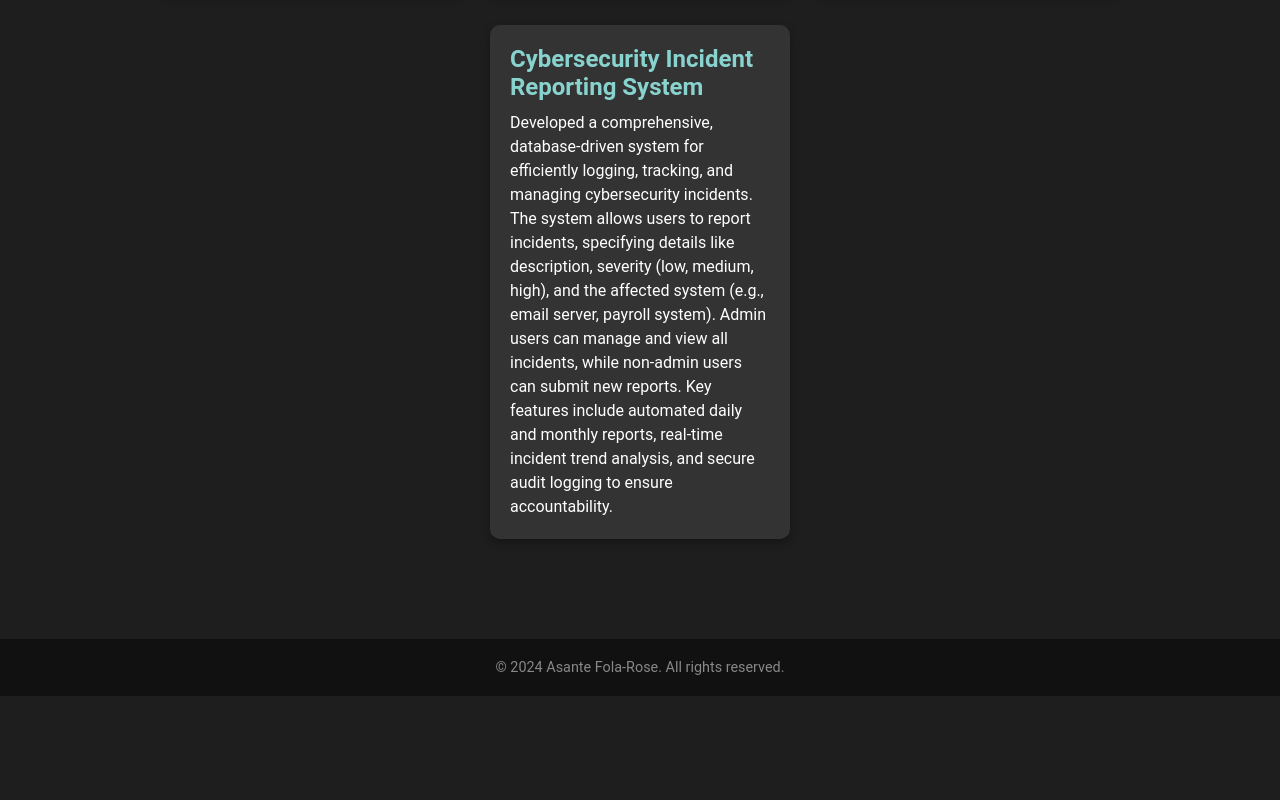
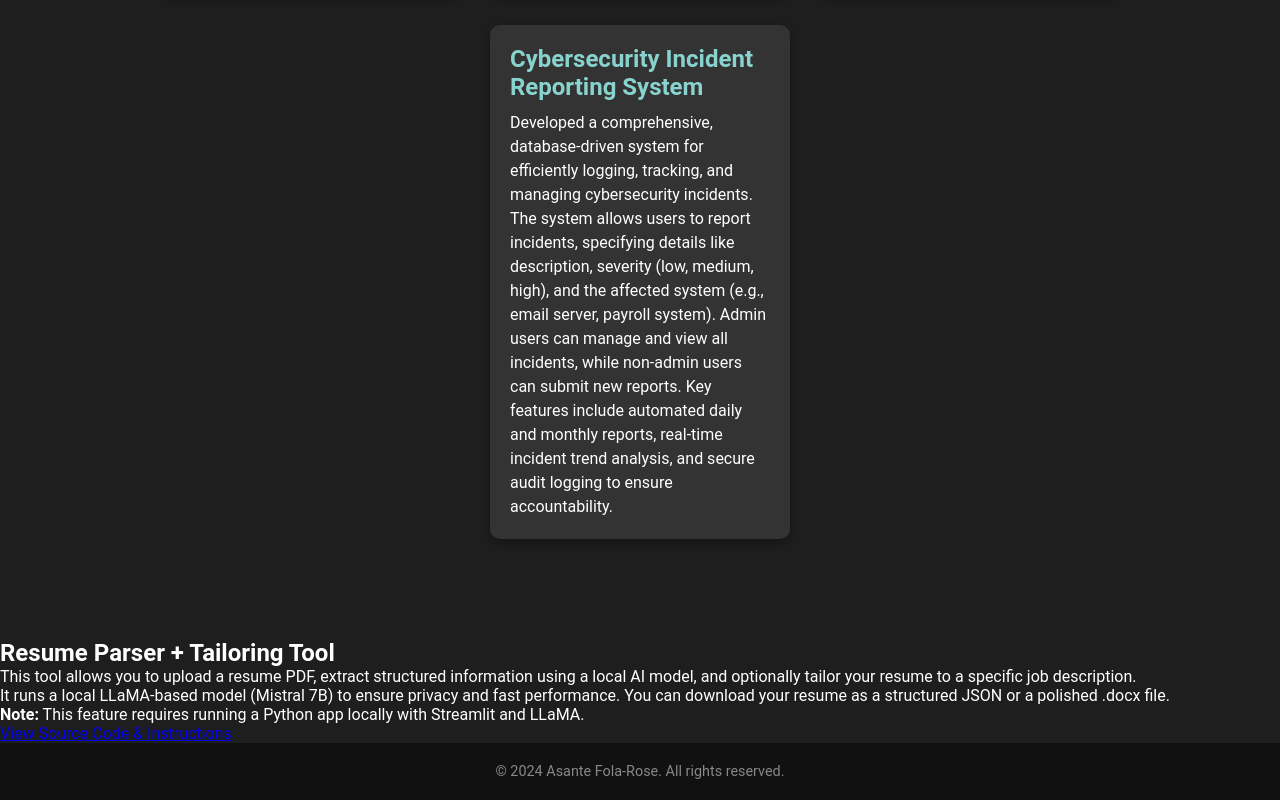
Before and after one commit to SleepyAFR/portfolio, a plain HTML site: page index.html in a window 1280 px wide. Shown: the part 1943-2743 px from the top of the page. Before the commit the page ends 2639 px from the top, so only its background shows below. Drawn offline with Linux system fonts and the light colour scheme.

Commit message:
Update index.html
Added AI resume parsing tool

```diff
--- a/index.html
+++ b/index.html
@@ -15,6 +15,7 @@
             <ul style="text-align: center;">
 				<li><a href="#about">About</a></li>
 				<li><a href="#experiences">Experience</a></li>
+				<li><a href="#resume-tool">Resume Tool</a></li>
 			</ul>
         </nav>
         <div class="scroll-down">
@@ -76,6 +77,16 @@
         </div>
     </section>
 
+    <section id="resume-tool" class="resume-tool">
+        <div class="container">
+            <h2>Resume Parser + Tailoring Tool</h2>
+            <p>This tool allows you to upload a resume PDF, extract structured information using a local AI model, and optionally tailor your resume to a specific job description.</p>
+            <p>It runs a local LLaMA-based model (Mistral 7B) to ensure privacy and fast performance. You can download your resume as a structured JSON or a polished .docx file.</p>
+            <p><strong>Note:</strong> This feature requires running a Python app locally with Streamlit and LLaMA.</p>
+            <p><a href="https://github.com/yourusername/resume-llama-app" target="_blank">View Source Code & Instructions</a></p>
+        </div>
+    </section>
+
     <footer>
         <div class="container">
             <p>&copy; 2024 Asante Fola-Rose. All rights reserved.</p>
@@ -83,5 +94,4 @@
     </footer>
 	<script src="script.js"></script>
 </body>
-
 </html>
```
